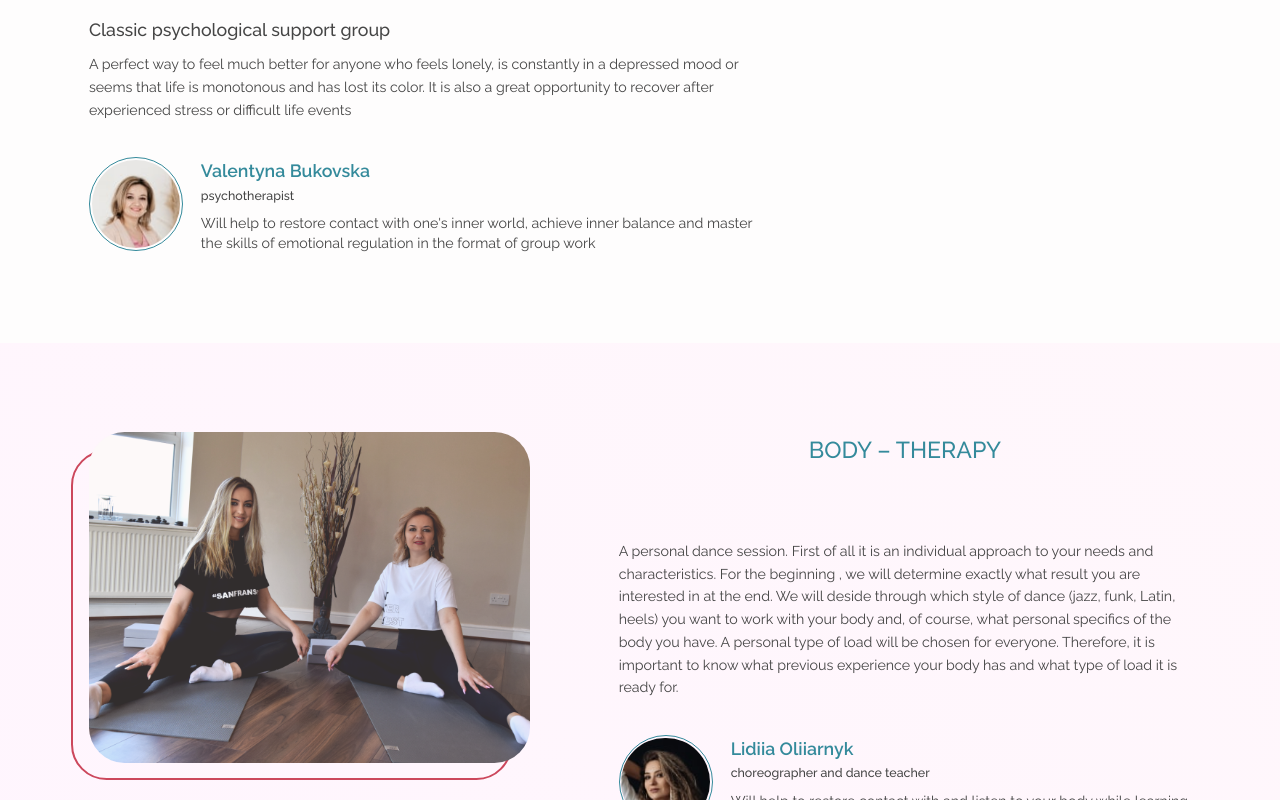
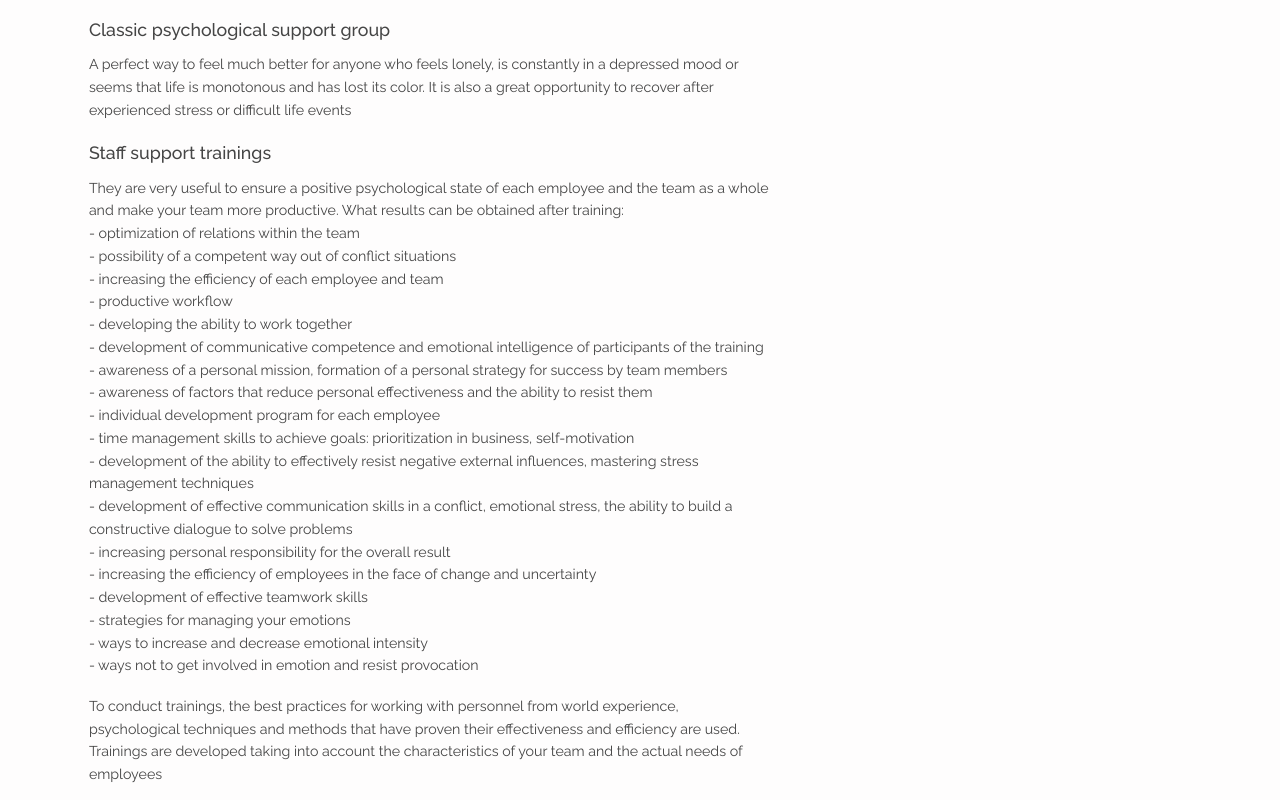
Before and after one commit to Sennarion/selflovespace-next, a Next.js app: page /services in a window 1280 px wide. Shown: the part 5740-6540 px from the top of the page. Built offline with nearby package versions, Linux system fonts and the light colour scheme.

Commit message:
add psychotherapy data

```diff
--- a/src/components/psychotherapy/psychotherapy.jsx
+++ b/src/components/psychotherapy/psychotherapy.jsx
@@ -24,19 +24,33 @@ export default function Psychotherapy() {
           </div>
           <div className={styles.textWrapper}>
             <SectionTitle className="js-fade-el-translate">
-              Group psychotherapy
+              Group support
             </SectionTitle>
             <ul className={classNames(styles.list, "js-fade-stagger-w")}>
-              {psychotherapy.map(({ title, text }) => (
+              {psychotherapy.map(({ title, text, list }) => (
                 <li
                   className={classNames(styles.item, "js-fade-stagger")}
                   key={title}
                 >
                   <h3 className={styles.textTitle}>{title}</h3>
                   <p className={styles.text}>{text}</p>
+                  {list && (
+                    <ul>
+                      {list.map((item) => (
+                        <li key={item}>{item}</li>
+                      ))}
+                    </ul>
+                  )}
                 </li>
               ))}
             </ul>
+            <p>
+              To conduct trainings, the best practices for working with
+              personnel from world experience, psychological techniques and
+              methods that have proven their effectiveness and efficiency are
+              used. Trainings are developed taking into account the
+              characteristics of your team and the actual needs of employees
+            </p>
             <ul className={classNames(styles.leadersList, "js-fade-el")}>
               <Leader {...leaders[0]} />
             </ul>
--- a/src/data/data.js
+++ b/src/data/data.js
@@ -182,7 +182,7 @@ export const services = [
   {
     img: service3,
     href: "services#psychotherapy",
-    title: "Group psychotherapy",
+    title: "Group support",
   },
   {
     img: service4,
@@ -239,6 +239,30 @@ export const psychotherapy = [
     title: "Classic psychological support group",
     text: "A perfect way to feel much better for anyone who feels lonely, is constantly in a depressed mood or seems that life is monotonous and has lost its color. It is also a great opportunity to recover after experienced stress or difficult life events",
   },
+  {
+    title: "Staff support trainings",
+    text: "They are very useful to ensure a positive psychological state of each employee and the team as a whole and make your team more productive. What results can be obtained after training:",
+    list: [
+      "- optimization of relations within the team",
+      "- possibility of a competent way out of conflict situations",
+      "- increasing the efficiency of each employee and team",
+      "- productive workflow",
+      "- developing the ability to work together",
+      "- development of communicative competence and emotional intelligence of participants of the training",
+      "- awareness of a personal mission, formation of a personal strategy for success by team members",
+      "- awareness of factors that reduce personal effectiveness and the ability to resist them",
+      "- individual development program for each employee",
+      "- time management skills to achieve goals: prioritization in business, self-motivation",
+      "- development of the ability to effectively resist negative external influences, mastering stress management techniques",
+      "- development of effective communication skills in a conflict, emotional stress, the ability to build a constructive dialogue to solve problems",
+      "- increasing personal responsibility for the overall result",
+      "- increasing the efficiency of employees in the face of change and uncertainty",
+      "- development of effective teamwork skills",
+      "- strategies for managing your emotions",
+      "- ways to increase and decrease emotional intensity",
+      "- ways not to get involved in emotion and resist provocation",
+    ],
+  },
 ];
 
 export const achievements = [
```
